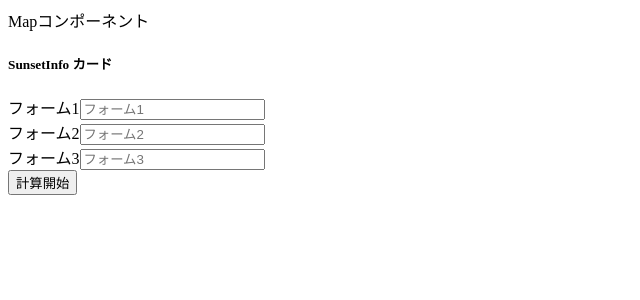
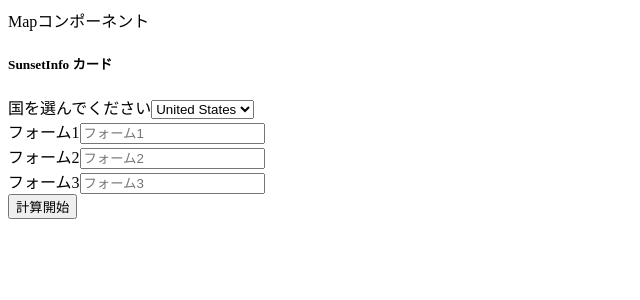
Before and after one commit to y4shiro/sunset-time-notify, a Next.js app: page / in a window 1280 px wide. Shown: the top 300 px of the page, without its empty margins (0-640 px from the left). Built offline with nearby package versions, Linux system fonts and the light colour scheme.

Commit message:
カードにセレクトインプットを追加

```diff
--- a/src/components/SunsetInfo.tsx
+++ b/src/components/SunsetInfo.tsx
@@ -6,6 +6,20 @@ const SunsetInfo: VFC = () => {
       <div className='m-6 p-6 max-h-full bg-white rounded-lg border border-gray-200 shadow-md'>
         <h5>SunsetInfo カード</h5>
         <form>
+          <div className='my-6'>
+            <label htmlFor='countries' className='block mb-2 text-sm font-medium text-gray-900'>
+              国を選んでください
+            </label>
+            <select
+              id='countries'
+              className='block w-full p-2 bg-gray-50 border border-gray-300 text-gray-900 text-md rounded-lg focus:ring-blue-500 focus:border-blue-500'
+            >
+              <option>United States</option>
+              <option>Canada</option>
+              <option>France</option>
+              <option>Germany</option>
+            </select>
+          </div>
           <div className='mb-6'>
             <label htmlFor='text1' className='block mb-2 text-sm font-medium text-gray-900'>
               フォーム1
```
